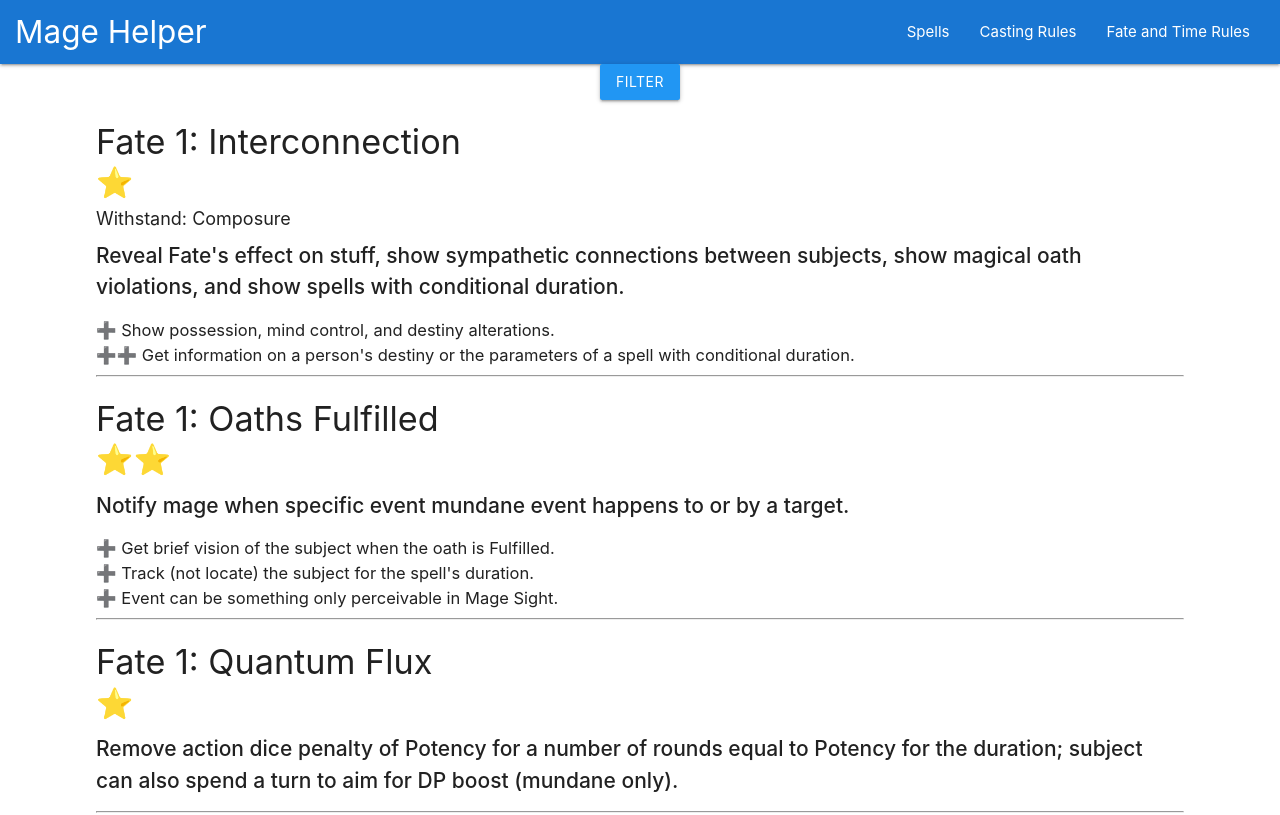
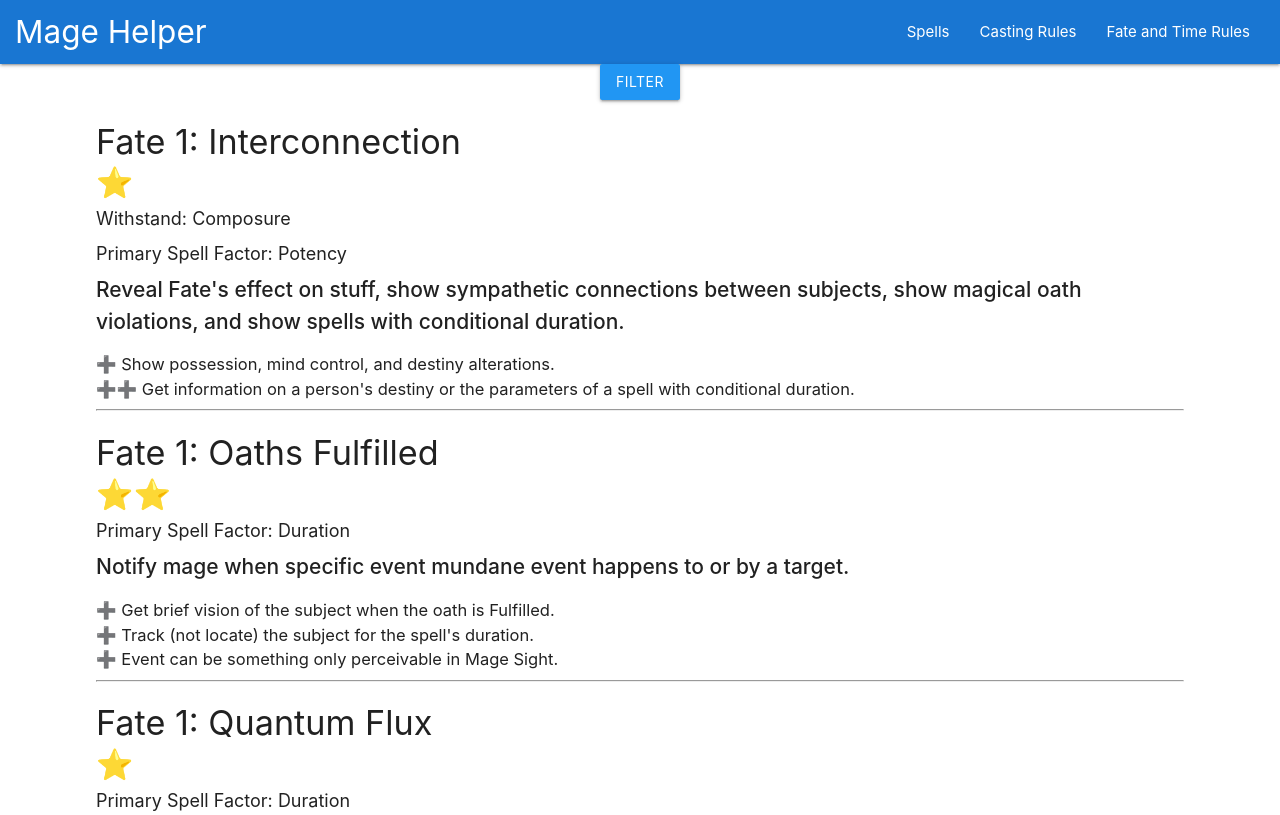
Before and after one commit to Celeo/my_mta2_spells, a React app: page /#/spells in a window 1280 px wide. Shown: the top 815 px of the page. Built offline with nearby package versions, Linux system fonts and the light colour scheme.

Commit message:
Actually showing PSF

```diff
--- a/src/components/Spell.js
+++ b/src/components/Spell.js
@@ -8,8 +8,9 @@ const Spell = (props) => {
       <h4>
         { props.arcanum } { props.level }: { props.name }
       </h4>
-      <span className="rating-stars">{ props.rating > 0 && <span className="spell-rating">{ '⭐'.repeat(props.rating) }</span> }</span>
-      { props.withstand ? <p className="withstand-rating">Withstand: { props.withstand }</p> : null }
+      <span className="spell-rating-stars">{ props.rating > 0 && <span className="spell-rating">{ '⭐'.repeat(props.rating) }</span> }</span>
+      { props.withstand ? <p className="spell-factor">Withstand: { props.withstand }</p> : null }
+      <p className="spell-factor">Primary Spell Factor: { props.psf }</p>
       <p className="spell-body"><strong>{ props.short }</strong></p>
       {
         props.reaches.map(r => <SpellReach key={r.count + ':' + r.effect} count={r.count} effect={r.effect} />)
--- a/src/index.css
+++ b/src/index.css
@@ -66,7 +66,7 @@ h4 {
     margin-left: 1rrem;
 }
 
-.withstand-rating {
+.spell-factor {
     font-size: 120%;
     margin-bottom: 0.5rem;
     margin-top: 0;
@@ -89,7 +89,7 @@ h4 {
     padding-bottom: 2rrem;
 }
 
-.markdown ul > li {
+.markdown ul>li {
     list-style-type: disc;
     margin-left: 1rem;
 }
@@ -109,6 +109,6 @@ code {
     margin-right: 1rem;
 }
 
-.rating-stars {
+.spell-rating-stars {
     font-size: 200%;
 }
```
